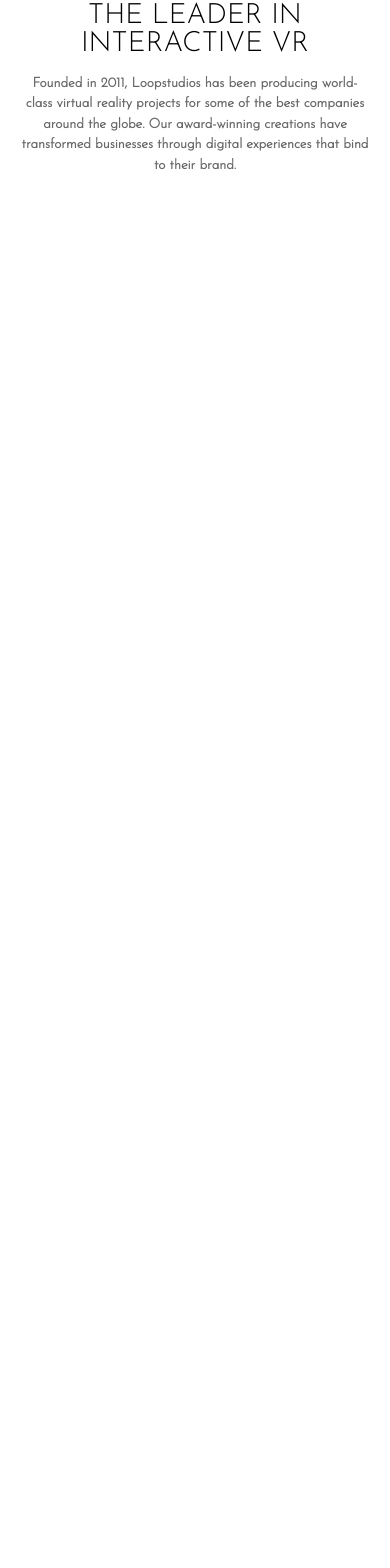
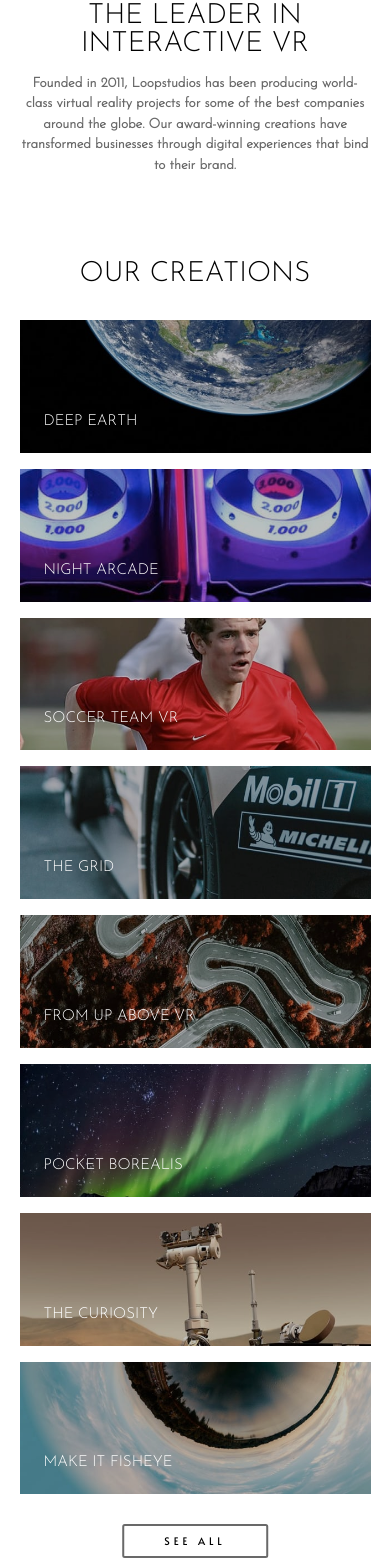
Before and after one commit to monciego/loopstudios-landing-page, a React (Create React App) app: page / in a window 390 px wide. Shown: the part 774-2342 px from the top of the page. Before the commit the page ends 1014 px from the top, so only its background shows below. Built offline with nearby package versions, Linux system fonts and the light colour scheme.

Commit message:
Added creation component

```diff
--- a/src/App.js
+++ b/src/App.js
@@ -1,4 +1,5 @@
 import "./App.css";
+import Creations from "./components/Creations/Creations";
 import Header from "./components/Header/Header";
 import InteractiveVR from "./components/VR/InteractiveVR";
 
@@ -7,6 +8,7 @@
     <>
       <Header />
       <InteractiveVR />
+      <Creations />
     </>
   );
 }
--- /dev/null
+++ b/src/components/Creations/CreationCard.js
@@ -0,0 +1,28 @@
+import React, { useEffect, useState } from "react";
+import "./creations.css";
+
+const CreationCard = ({ desktopImage, name, mobileImage }) => {
+  const [windowWidth, setWindowWidth] = useState(window.innerWidth);
+
+  useEffect(() => {
+    const watchWidth = () => {
+      setWindowWidth(window.innerWidth);
+    };
+    window.addEventListener("resize", watchWidth);
+    // cleanup
+    return () => {
+      window.removeEventListener("resize", watchWidth);
+    };
+  }, []);
+  return (
+    <div className="card">
+      <img
+        src={windowWidth <= 576 ? `${mobileImage}` : `${desktopImage}`}
+        alt={name}
+      />
+      <span>{name}</span>
+    </div>
+  );
+};
+
+export default CreationCard;
--- /dev/null
+++ b/src/components/Creations/Creations.js
@@ -0,0 +1,22 @@
+import React from "react";
+import CreationCard from "./CreationCard";
+import "./creations.css";
+import { creationData } from "./data";
+
+const Creations = () => {
+  return (
+    <section className="creations container">
+      <header>
+        <h3>our creations</h3>
+        <button>see all</button>
+      </header>
+      <div className="cards">
+        {creationData.map((creationCard) => {
+          return <CreationCard key={creationCard.id} {...creationCard} />;
+        })}
+      </div>
+    </section>
+  );
+};
+
+export default Creations;
--- /dev/null
+++ b/src/components/Creations/creations.css
@@ -0,0 +1,168 @@
+.creations {
+  padding-bottom: 4rem;
+  margin-bottom: 1rem;
+  position: relative;
+}
+
+.creations header {
+  padding: 1.25rem 0 4rem 0;
+  display: -webkit-box;
+  display: -ms-flexbox;
+  display: flex;
+  -webkit-box-align: center;
+  -ms-flex-align: center;
+  align-items: center;
+  -webkit-box-pack: justify;
+  -ms-flex-pack: justify;
+  justify-content: space-between;
+}
+
+.creations h3 {
+  font-size: 2.25rem;
+  text-transform: uppercase;
+  font-weight: 300;
+  font-family: var(--josefin-sans);
+}
+
+.creations button {
+  padding: 0.5rem 2.5rem;
+  letter-spacing: 0.25rem;
+  text-transform: uppercase;
+  background-color: var(--white);
+  border: 2px solid var(--very-dark-gray);
+  border-radius: 2.5px;
+  outline: none;
+  cursor: pointer;
+}
+
+.creations button:hover {
+  background-color: var(--black);
+  color: var(--white);
+  border-color: var(--black);
+}
+
+.cards {
+  display: -ms-grid;
+  display: grid;
+  grid-gap: 1rem;
+  grid-template-columns: repeat(4, 1fr);
+}
+
+.cards .card img {
+  height: 100%;
+  width: 100%;
+  object-fit: cover;
+}
+
+.card {
+  position: relative;
+}
+
+.card::after {
+  content: "";
+  inset: 0;
+  position: absolute;
+  background-color: rgba(0, 0, 0, 0.25);
+}
+
+.card::before {
+  content: "";
+  inset: 0;
+  position: absolute;
+  -webkit-transition: all 0.2s ease;
+  transition: all 0.2s ease;
+  background-color: rgba(255, 255, 255, 0.5);
+  opacity: 0;
+}
+
+.card:hover::before {
+  opacity: 1;
+}
+
+.card span {
+  position: absolute;
+  z-index: 5;
+  left: 1.5rem;
+  bottom: 1.5rem;
+  color: var(--white);
+  font-family: var(--josefin-sans);
+  text-transform: uppercase;
+  font-size: 1.5rem;
+  width: 50%;
+}
+
+.card:hover span {
+  color: var(--black);
+}
+
+@media (max-width: 1060px) {
+  .creations h3 {
+    font-size: 1.75rem;
+  }
+
+  .creations button {
+    font-size: 0.9rem;
+  }
+}
+
+@media (max-width: 992px) {
+  .cards {
+    grid-template-columns: repeat(3, 1fr);
+  }
+
+  .card span {
+    font-size: 1.25rem;
+  }
+
+  .creations h3 {
+    font-size: 1.75rem;
+  }
+
+  .creations button {
+    font-size: 0.85rem;
+  }
+}
+
+@media (max-width: 815px) {
+  .cards {
+    grid-template-columns: repeat(2, 1fr);
+  }
+
+  .creations header {
+    padding-bottom: 3rem;
+  }
+
+  .card span {
+    font-size: 1rem;
+  }
+
+  .creations button {
+    font-size: 0.65rem;
+  }
+}
+
+@media (max-width: 576px) {
+  .cards {
+    grid-template-columns: repeat(1, 1fr);
+  }
+
+  .creations header {
+    padding-bottom: 2rem;
+  }
+
+  .card span {
+    font-size: 0.95rem;
+  }
+
+  .creations h3 {
+    text-align: center;
+    width: 100%;
+  }
+
+  .creations button {
+    position: absolute;
+    bottom: 0;
+    left: 50%;
+    transform: translateX(-50%);
+  }
+}
--- /dev/null
+++ b/src/components/Creations/data.js
@@ -0,0 +1,68 @@
+import desktopImg1 from "../../images/desktop/image-deep-earth.jpg";
+import desktopImg2 from "../../images/desktop/image-night-arcade.jpg";
+import desktopImg3 from "../../images/desktop/image-soccer-team.jpg";
+import desktopImg4 from "../../images/desktop/image-grid.jpg";
+import desktopImg5 from "../../images/desktop/image-from-above.jpg";
+import desktopImg6 from "../../images/desktop/image-pocket-borealis.jpg";
+import desktopImg7 from "../../images/desktop/image-curiosity.jpg";
+import desktopImg8 from "../../images/desktop/image-fisheye.jpg";
+
+import mobileImg1 from "../../images/mobile/image-deep-earth.jpg";
+import mobileImg2 from "../../images/mobile/image-night-arcade.jpg";
+import mobileImg3 from "../../images/mobile/image-soccer-team.jpg";
+import mobileImg4 from "../../images/mobile/image-grid.jpg";
+import mobileImg5 from "../../images/mobile/image-from-above.jpg";
+import mobileImg6 from "../../images/mobile/image-pocket-borealis.jpg";
+import mobileImg7 from "../../images/mobile/image-curiosity.jpg";
+import mobileImg8 from "../../images/mobile/image-fisheye.jpg";
+
+export const creationData = [
+  {
+    id: 1,
+    name: "Deep earth",
+    desktopImage: desktopImg1,
+    mobileImage: mobileImg1,
+  },
+  {
+    id: 2,
+    name: "Night arcade",
+    desktopImage: desktopImg2,
+    mobileImage: mobileImg2,
+  },
+  {
+    id: 3,
+    name: "Soccer team VR",
+    desktopImage: desktopImg3,
+    mobileImage: mobileImg3,
+  },
+  {
+    id: 4,
+    name: "The grid",
+    desktopImage: desktopImg4,
+    mobileImage: mobileImg4,
+  },
+  {
+    id: 5,
+    name: "From up above VR",
+    desktopImage: desktopImg5,
+    mobileImage: mobileImg5,
+  },
+  {
+    id: 6,
+    name: "Pocket borealis",
+    desktopImage: desktopImg6,
+    mobileImage: mobileImg6,
+  },
+  {
+    id: 7,
+    name: "The curiosity",
+    desktopImage: desktopImg7,
+    mobileImage: mobileImg7,
+  },
+  {
+    id: 8,
+    name: "Make it fisheye",
+    desktopImage: desktopImg8,
+    mobileImage: mobileImg8,
+  },
+];
```
